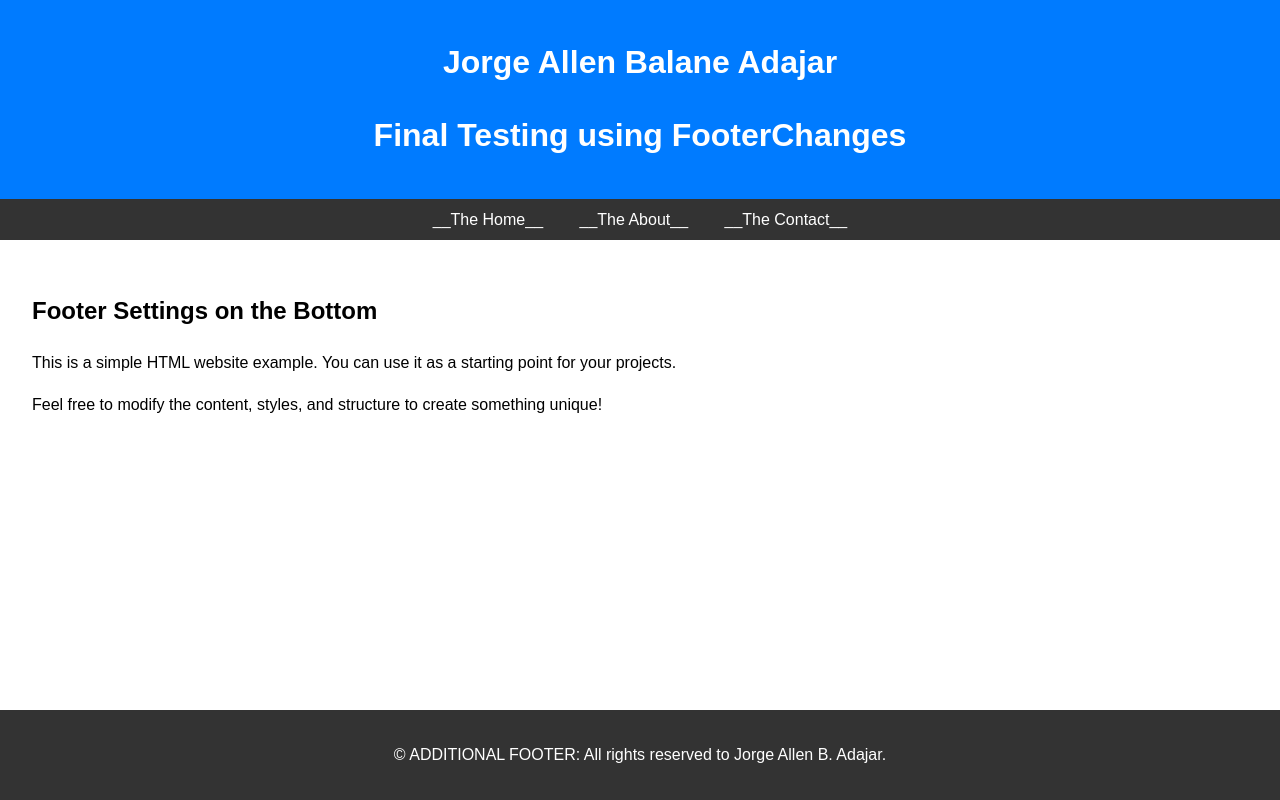
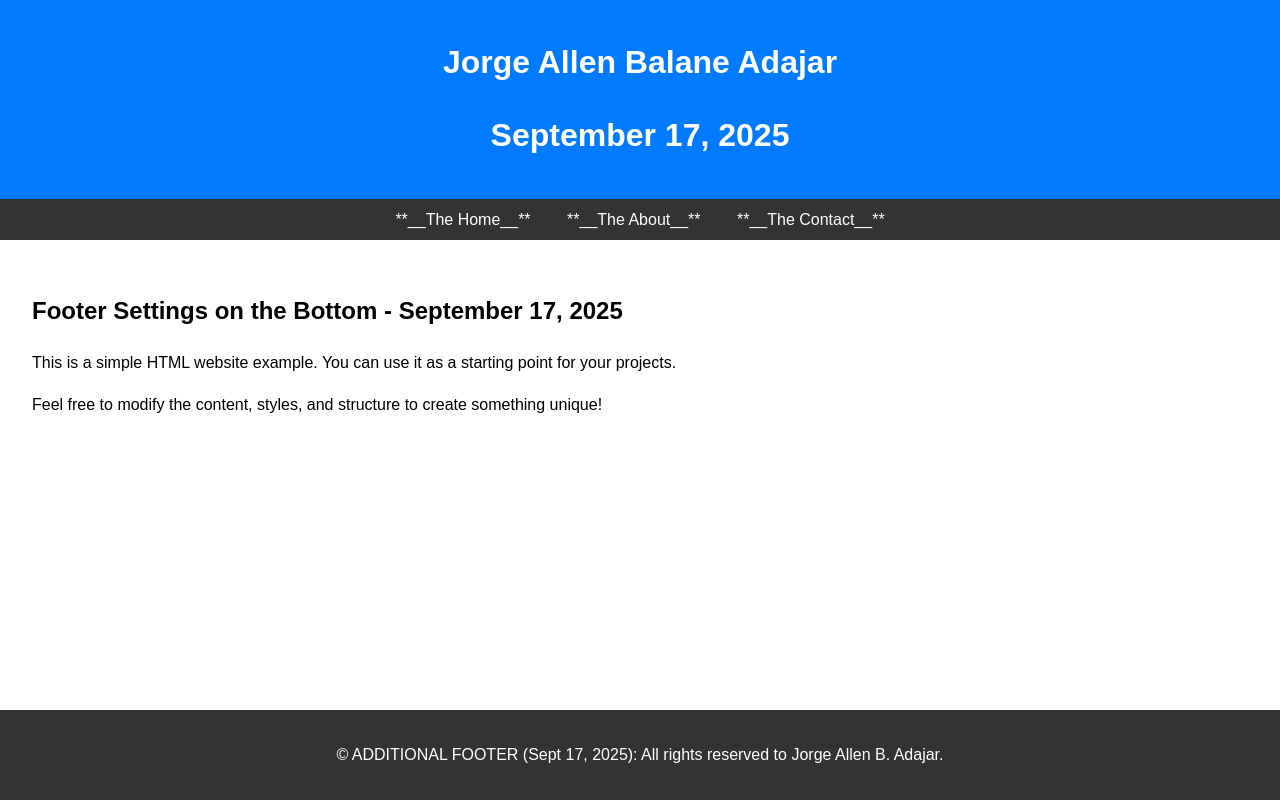
Before and after one commit to jorgeadajartylertech/JorgeReportPublic, a plain HTML site: page index.html in a window 1280 px wide. Drawn offline with Linux system fonts and the light colour scheme.

Commit message:
first commit Setp 17

```diff
--- a/index.html
+++ b/index.html
@@ -3,7 +3,7 @@
 <head>
     <meta charset="UTF-8">
     <meta name="viewport" content="width=device-width, initial-scale=1.0">
-    <title>Sample Website</title>
+    <title>September 17, 2025</title>
     <style>
         body {
             font-family: Arial, sans-serif;
@@ -48,21 +48,21 @@
 <body>
     <header>
         <h1>Jorge Allen Balane Adajar</h1>
-        <h1>Final Testing using FooterChanges</h1>
+        <h1>September 17, 2025</h1>
 
     </header>
     <nav>
-        <a href="#home">__The Home__</a>
-        <a href="#about">__The About__</a>
-        <a href="#contact">__The Contact__</a>
+        <a href="#home">**__The Home__**</a>
+        <a href="#about">**__The About__**</a>
+        <a href="#contact">**__The Contact__**</a>
     </nav>
     <main>
-        <h2>Footer Settings on the Bottom</h2>
+        <h2>Footer Settings on the Bottom - September 17, 2025</h2>
         <p>This is a simple HTML website example. You can use it as a starting point for your projects.</p>
         <p>Feel free to modify the content, styles, and structure to create something unique!</p>
     </main>
     <footer>
-        <p>&copy; ADDITIONAL FOOTER: All rights reserved to Jorge Allen B. Adajar.</p>
+        <p>&copy; ADDITIONAL FOOTER (Sept 17, 2025): All rights reserved to Jorge Allen B. Adajar.</p>
     </footer>
 </body>
 </html>
```
